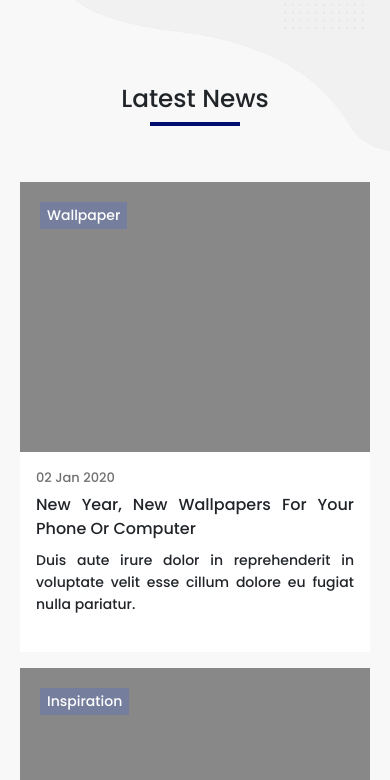
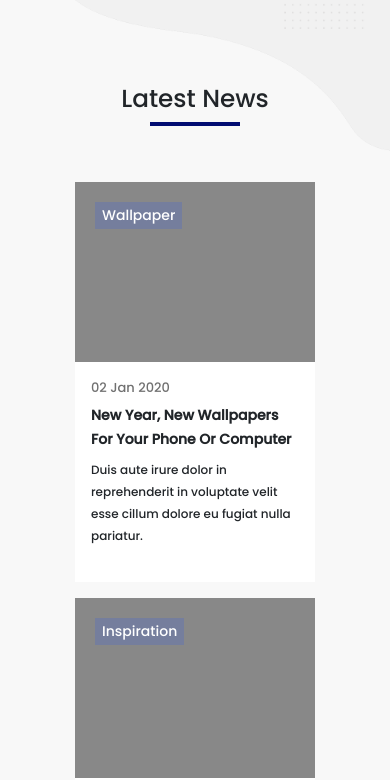
Before and after one commit to MehranBalouche/benav, a plain HTML site: page blog.html in a window 390 px wide. Shown: the part 80-860 px from the top of the page. Drawn offline with nearby package versions, Linux system fonts and the light colour scheme.

Commit message:
fix responsive problem

```diff
--- a/styles/style.css
+++ b/styles/style.css
@@ -448,7 +448,25 @@ input:focus {
   color: #fff;
   text-transform: capitalize;
 }
-
+@media only screen and (max-width: 991px) {
+  .latestwork-contant {
+    width: 220px;
+    height: 220px;
+    margin: 1rem 0.2rem;
+    position: relative;
+  }
+  .latestwork-contant_img_description {
+    width: 100%;
+    height: max-content;
+    font-size: 0.9rem;
+    overflow: hidden;
+    position: absolute;
+    bottom: 10px;
+    left: 10px;
+    color: #fff;
+    text-transform: capitalize;
+  }
+}
 /* ------------------Skills Progress Bar------------------ */
 .skills-section {
   background-color: #f1f1f1;
@@ -699,6 +717,53 @@ input:focus {
   line-height: 22px;
   overflow: hidden;
   text-align: justify;
+}
+
+ @media only screen and (max-width: 992px) {
+  .news-card {
+    width: 320px;
+    height: 430px;
+    position: relative;
+    background-color: #fff;
+    margin-bottom: 1rem;
+  }
+  .news-card_imge {
+    width: 100%;
+    height: 230px;
+  }
+  .news-card_topic {
+    font-size: 15px;
+    text-transform: capitalize;
+    text-align: start;
+    line-height: 24px;
+    font-weight: 700;
+  }
+}
+@media only screen and (max-width: 768px) {
+  .news-card {
+    width: 240px;
+    height: 400px;
+    position: relative;
+    background-color: #fff;
+    margin-bottom: 1rem;
+  }
+  .news-card_imge {
+    width: 100%;
+    height: 180px;
+  }
+  .news-card_topic {
+    font-size: 14px;
+    text-transform: capitalize;
+    text-align: start;
+    line-height: 24px;
+    font-weight: 700;
+  }
+  .news-card_text {
+    font-size: 12px;
+    line-height: 22px;
+    overflow: hidden;
+    text-align: start;
+  }
 }
 
 /* ---------------Hire Me---------------- */
```
